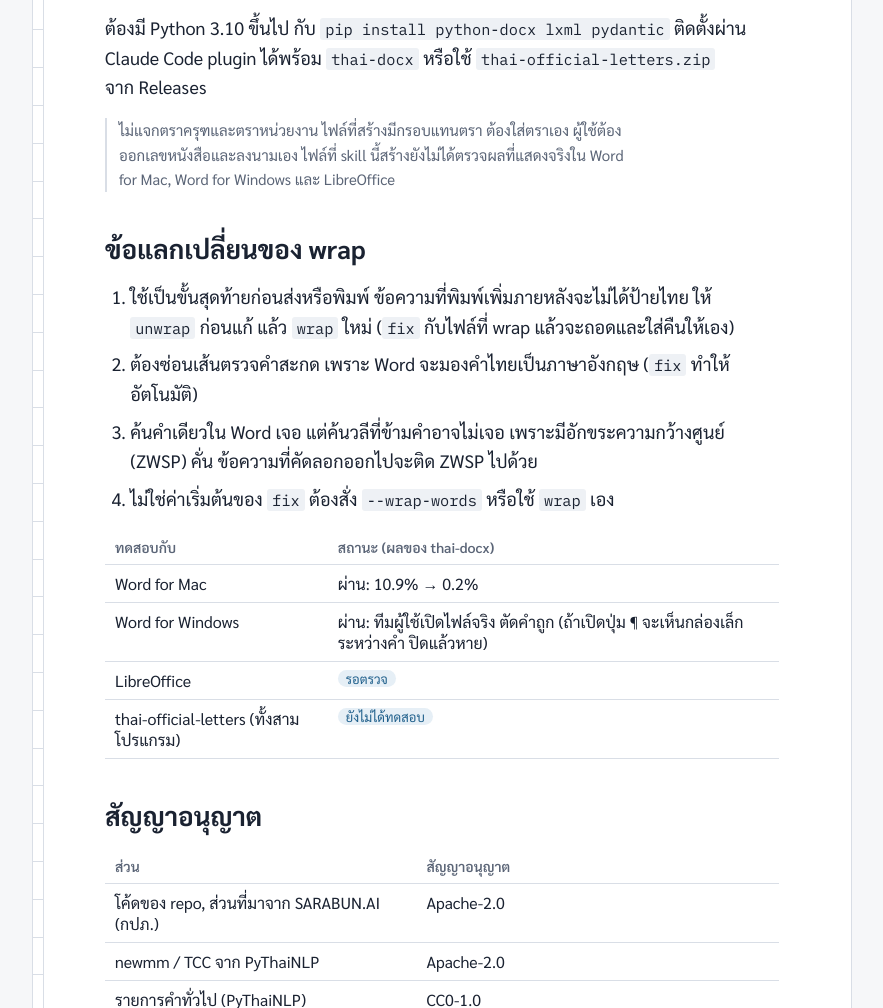
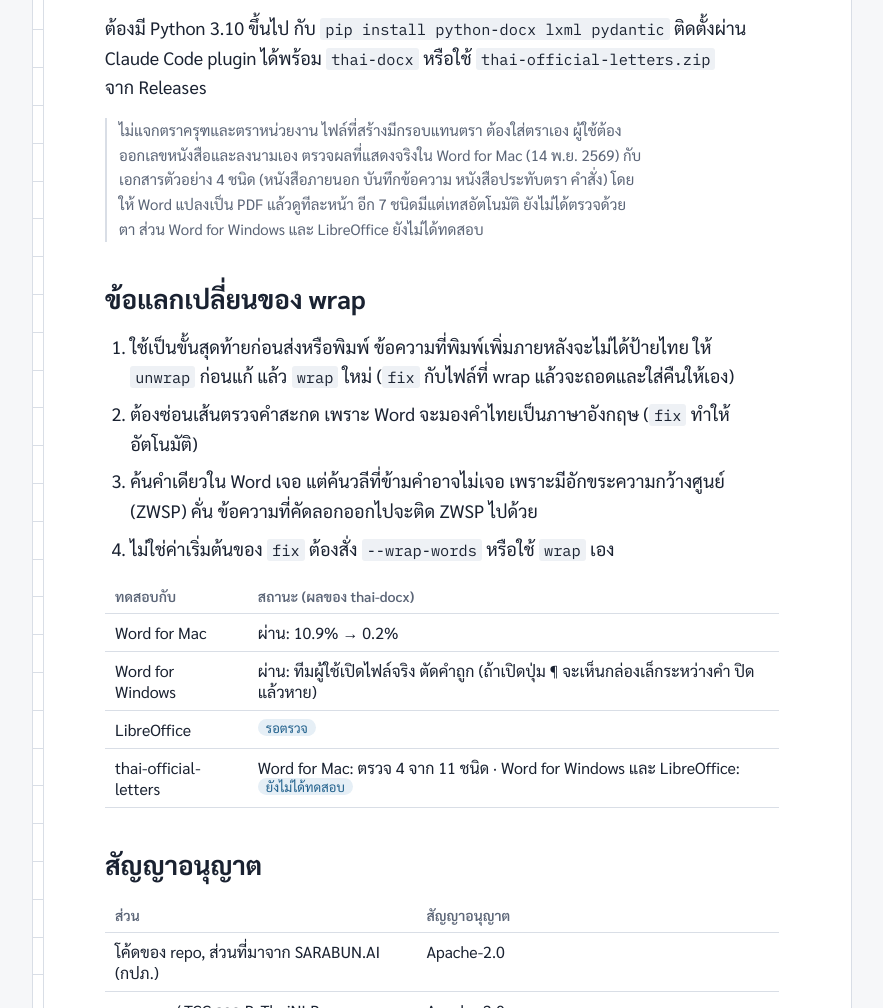
Before and after one commit to Pitarat1/thai-docs-skills, a plain HTML site: page site/index.html in a window 1280 px wide. Shown: the part 2393-3401 px from the top of the page, without its empty margins (198-1081 px from the left). Drawn offline with Linux system fonts and the light colour scheme.

Commit message:
docs: สถานะการตรวจ Word for Mac ของ thai-official-letters
Co-Authored-By: Claude Sonnet 5.5 <noreply@anthropic.com>

```diff
--- a/site/index.html
+++ b/site/index.html
@@ -211,7 +211,7 @@ python "&lt;โฟลเดอร์ skill&gt;/scripts/thaigov.py" render memo.j
 <span class="c"># ตรวจไฟล์</span>
 python "&lt;โฟลเดอร์ skill&gt;/scripts/thaigov.py" check memo.docx</pre><button class="copy" type="button">คัดลอก</button></div>
     <p>ต้องมี Python 3.10 ขึ้นไป กับ <code class="i">pip install python-docx lxml pydantic</code> ติดตั้งผ่าน Claude Code plugin ได้พร้อม <code class="i">thai-docx</code> หรือใช้ <code class="i">thai-official-letters.zip</code> จาก Releases</p>
-    <p class="note">ไม่แจกตราครุฑและตราหน่วยงาน ไฟล์ที่สร้างมีกรอบแทนตรา ต้องใส่ตราเอง ผู้ใช้ต้องออกเลขหนังสือและลงนามเอง ไฟล์ที่ skill นี้สร้างยังไม่ได้ตรวจผลที่แสดงจริงใน Word for Mac, Word for Windows และ LibreOffice</p>
+    <p class="note">ไม่แจกตราครุฑและตราหน่วยงาน ไฟล์ที่สร้างมีกรอบแทนตรา ต้องใส่ตราเอง ผู้ใช้ต้องออกเลขหนังสือและลงนามเอง ตรวจผลที่แสดงจริงใน Word for Mac (14 พ.ย. 2569) กับเอกสารตัวอย่าง 4 ชนิด (หนังสือภายนอก บันทึกข้อความ หนังสือประทับตรา คำสั่ง) โดยให้ Word แปลงเป็น PDF แล้วดูทีละหน้า อีก 7 ชนิดมีแต่เทสอัตโนมัติ ยังไม่ได้ตรวจด้วยตา ส่วน Word for Windows และ LibreOffice ยังไม่ได้ทดสอบ</p>
   </section>
 
   <section aria-labelledby="h-trade">
@@ -229,7 +229,7 @@ python "&lt;โฟลเดอร์ skill&gt;/scripts/thaigov.py" check memo.do
           <tr><td>Word for Mac</td><td>ผ่าน: 10.9% → 0.2%</td></tr>
           <tr><td>Word for Windows</td><td>ผ่าน: ทีมผู้ใช้เปิดไฟล์จริง ตัดคำถูก (ถ้าเปิดปุ่ม ¶ จะเห็นกล่องเล็กระหว่างคำ ปิดแล้วหาย)</td></tr>
           <tr><td>LibreOffice</td><td><span class="pill q">รอตรวจ</span></td></tr>
-          <tr><td>thai-official-letters (ทั้งสามโปรแกรม)</td><td><span class="pill q">ยังไม่ได้ทดสอบ</span></td></tr>
+          <tr><td>thai-official-letters</td><td>Word for Mac: ตรวจ 4 จาก 11 ชนิด · Word for Windows และ LibreOffice: <span class="pill q">ยังไม่ได้ทดสอบ</span></td></tr>
         </tbody>
       </table>
     </div>
```
Also changed, not shown: 1 other file.
